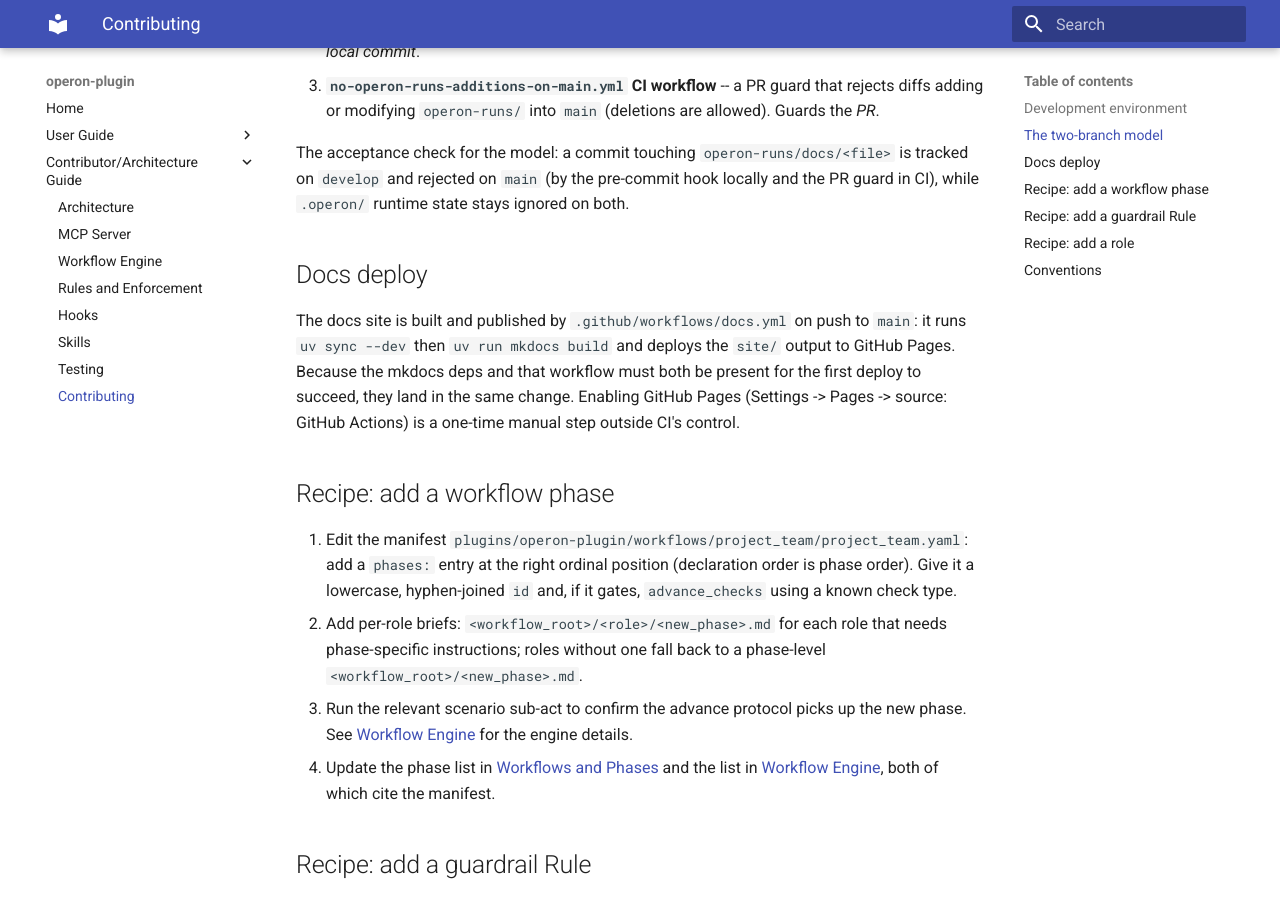
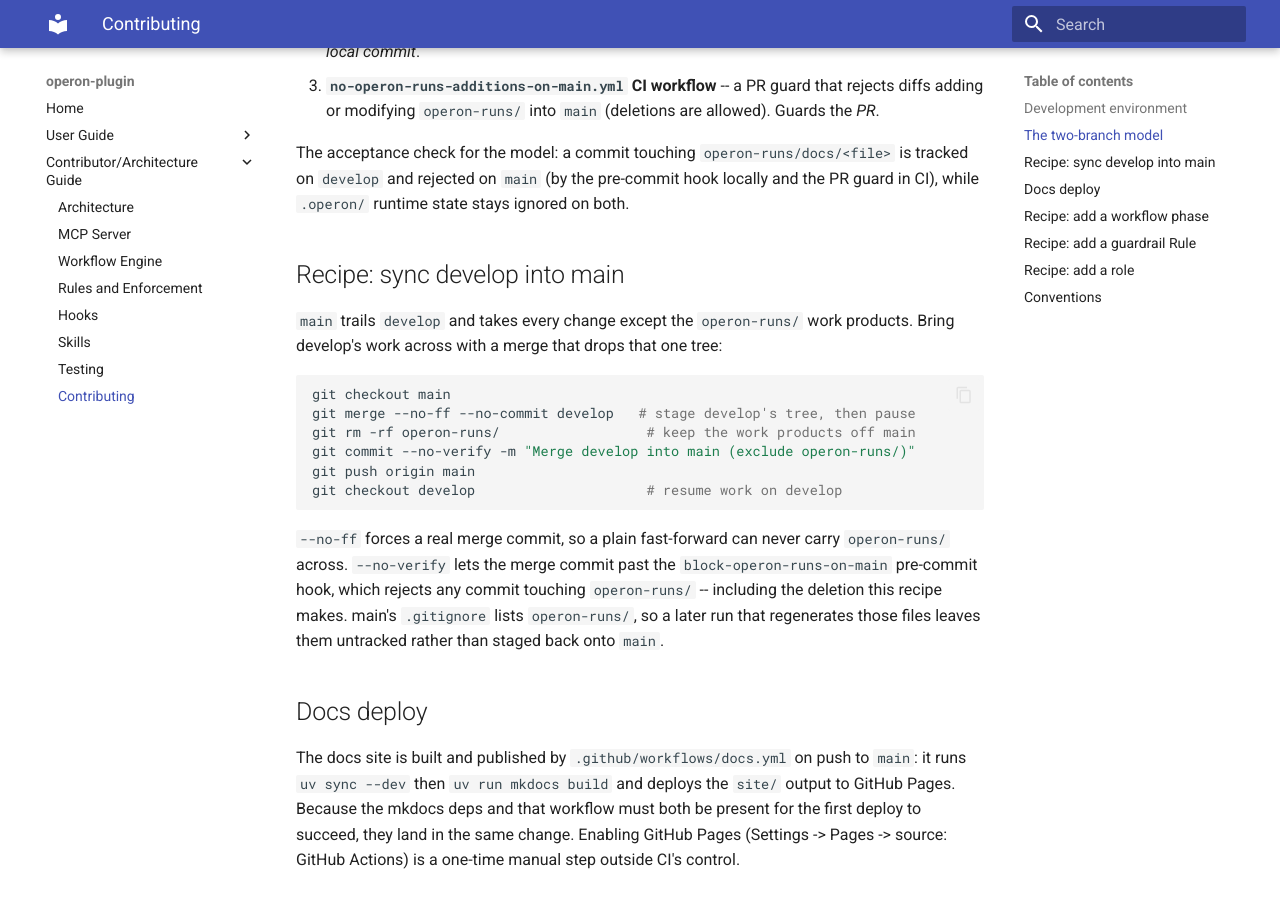
Before and after one commit to sprustonlab/operon-plugin, an MkDocs documentation site: the page built from docs/dev/contributing.md, in a window 1280 px wide and 900 px high, scrolled down 1170 px. Built offline with MkDocs 1.6.1 and Material for MkDocs 9.7.7, drawn with Linux system fonts in a browser that asks for light colours.

Commit message:
docs: record the develop -> main sync recipe
Capture the merge procedure that keeps operon-runs/ off main so it does
not have to be re-derived each sync: a no-ff merge of develop, drop
operon-runs/, commit with --no-verify (past the block-operon-runs-on-main
hook), push.

- docs/dev/contributing.md -- new "Recipe: sync develop into main"
  beside the two-branch model.
- CLAUDE.md -- focused project note (auto-loaded) with the command
  sequence and a pointer to the full model.

Co-Authored-By: Claude Opus 4.7 <noreply@anthropic.com>

````diff
--- a/docs/dev/contributing.md
+++ b/docs/dev/contributing.md
@@ -59,6 +59,28 @@ The acceptance check for the model: a commit touching
 `operon-runs/docs/<file>` is tracked on `develop` and rejected on `main`
 (by the pre-commit hook locally and the PR guard in CI), while `.operon/`
 runtime state stays ignored on both.
+
+## Recipe: sync develop into main
+
+`main` trails `develop` and takes every change except the `operon-runs/`
+work products. Bring develop's work across with a merge that drops that
+one tree:
+
+```bash
+git checkout main
+git merge --no-ff --no-commit develop   # stage develop's tree, then pause
+git rm -rf operon-runs/                  # keep the work products off main
+git commit --no-verify -m "Merge develop into main (exclude operon-runs/)"
+git push origin main
+git checkout develop                     # resume work on develop
+```
+
+`--no-ff` forces a real merge commit, so a plain fast-forward can never
+carry `operon-runs/` across. `--no-verify` lets the merge commit past the
+`block-operon-runs-on-main` pre-commit hook, which rejects any commit
+touching `operon-runs/` -- including the deletion this recipe makes.
+main's `.gitignore` lists `operon-runs/`, so a later run that regenerates
+those files leaves them untracked rather than staged back onto `main`.
 
 ## Docs deploy
 
````
Also changed, not shown: CLAUDE.md (added, +23 -0 lines).
